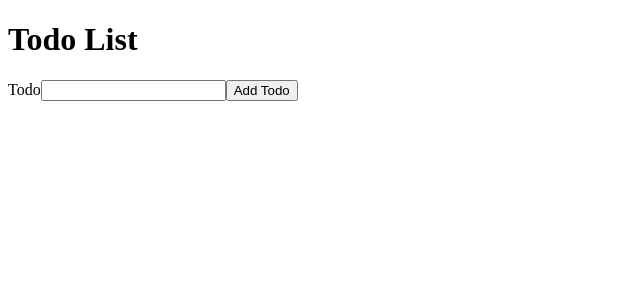
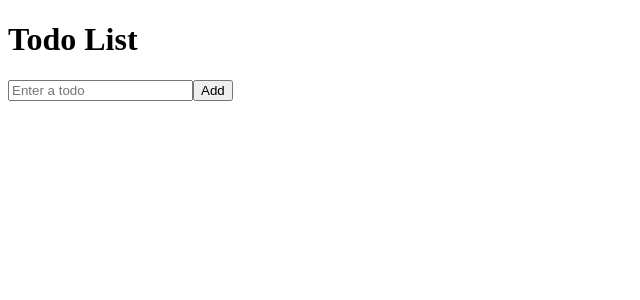
Before and after one commit to kenward85/React-toodoo3, a React (Vite) app: page / in a window 1280 px wide. Shown: the top 300 px of the page, without its empty margins (0-640 px from the left). Built offline with nearby package versions, Linux system fonts and the light colour scheme.

Commit message:
resolved conflicts

```diff
--- a/src/TodoForm.jsx
+++ b/src/TodoForm.jsx
@@ -1,11 +1,13 @@
-import React from 'react';
-
-function TodoForm() {
+function TodoForm({ newTodo, setNewTodo, handleAddTodo }) {
   return (
-    <form>
-      <label htmlFor="todoTitle">Todo</label>
-      <input type="text" id="todoTitle" />
-      <button type="submit">Add Todo</button>
+    <form onSubmit={handleAddTodo}>
+      <input
+        type="text"
+        placeholder="Enter a todo"
+        value={newTodo}
+        onChange={(e) => setNewTodo(e.target.value)}
+      />
+      <button type="submit">Add</button>
     </form>
   );
 }
--- a/src/TodoLists.jsx
+++ b/src/TodoLists.jsx
@@ -1,14 +1,11 @@
-import TodoListItem from './TodoListItem';
-
-function TodoList({ todoList }) {
+function TodoLists({ todoList }) {
   return (
-    //testing
     <ul>
       {todoList.map((todo) => (
-        <TodoListItem key={todo.id} todo={todo} />
+        <li key={todo.id}>{todo.title}</li>
       ))}
     </ul>
   );
 }
 
-export default TodoList;
+export default TodoLists;
```
